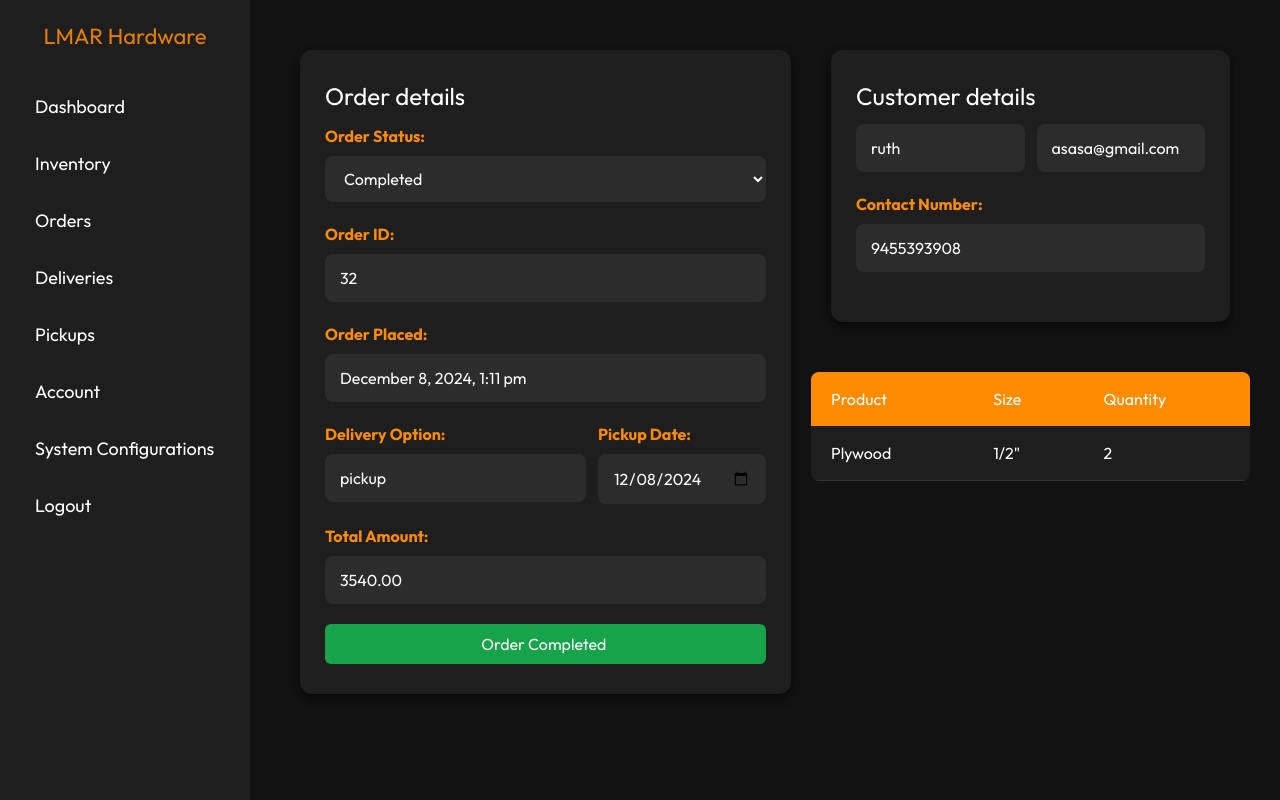
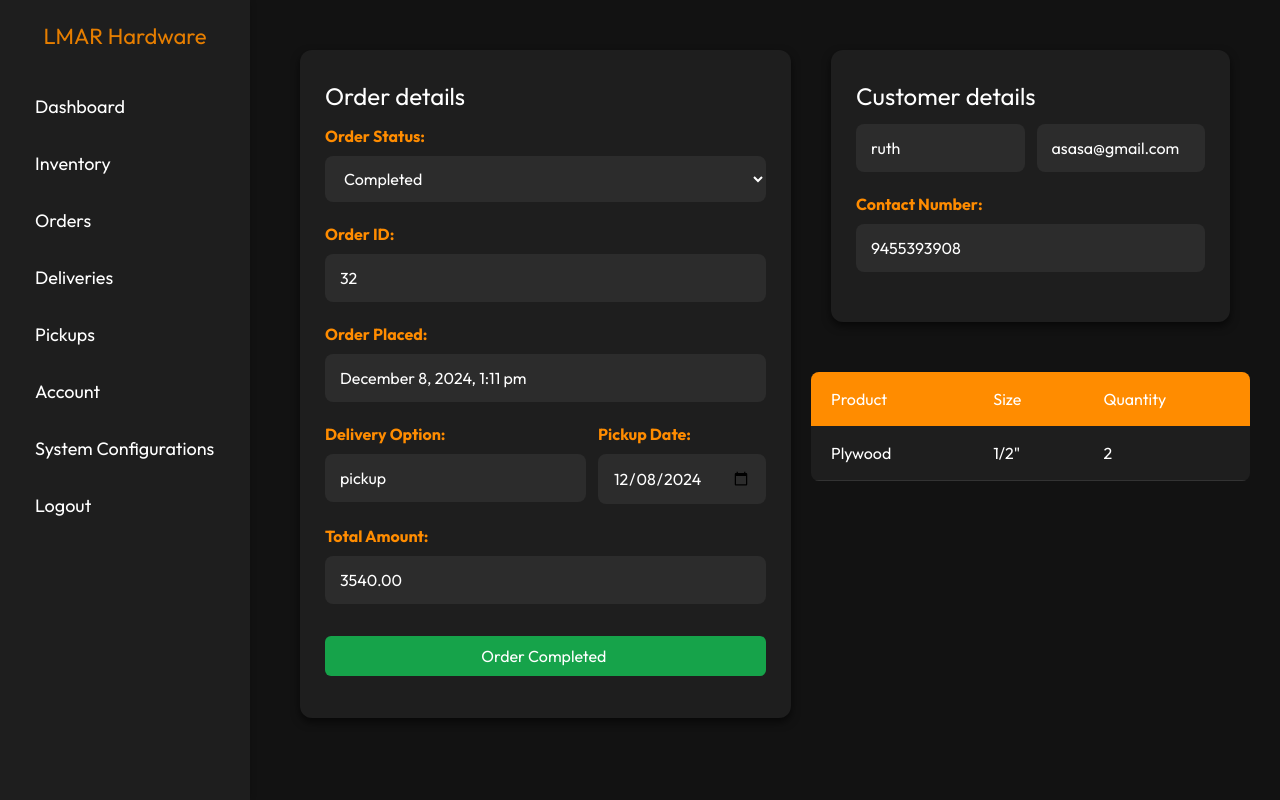
Before and after one commit to Rthuro/lmar-hardware-website, a PHP site: page /backend/dashboard/view_order.php?id=32 in a window 1280 px wide. Run offline with PHP 8.4, Linux system fonts and the light colour scheme; the visitor is signed in with stand-in values (Sample User, id 1); data comes from the database, SQL or seed files in the repository; some libraries are stand-ins or nearby versions.

Commit message:
Update view_order.php

```diff
--- a/backend/dashboard/view_order.php
+++ b/backend/dashboard/view_order.php
@@ -183,9 +183,11 @@
                 <input type="number" name="total" id="" value="<?= $payment ?>"  readonly>
 
                 <?php if($order_status === "completed"){ ?>
-                    <input type="button" value="Order Completed " name="" class="w-full bg-green-600 py-2 px-6 rounded-md" disabled >
-                <?php } else { ?>
-                    <input type="submit" value="Update Order Status " name="update_order" class="w-full bg-[#ff8c00] py-2 px-6 rounded-md" >
+                    <input type="button" value="Order Completed " name="" class="w-full bg-green-600 py-2 px-6 rounded-md my-3" disabled >
+                <?php } else if($order_status === "cancelled") { ?>
+                    <input type="button" value="Order Cancelled " name="" class="w-full bg-red-600 py-2 px-6 rounded-md my-3" disabled >
+               <?php } else { ?>
+                    <input type="submit" value="Update Order Status " name="update_order" class="w-full bg-[#ff8c00] py-2 px-6 rounded-md my-3" >
                 <?php } ?>
             </form>
             <div class="flex flex-col flex-1">
```
